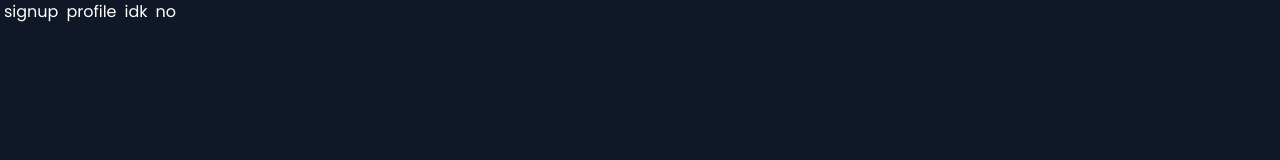
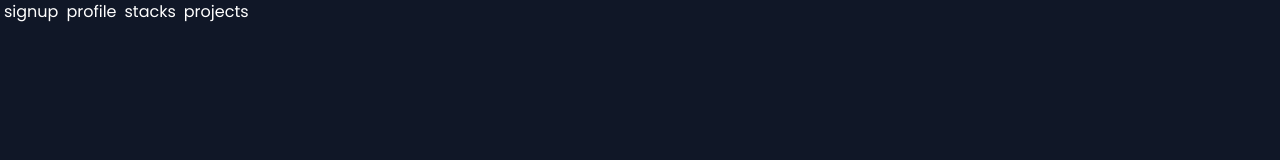
Before and after one commit to apoorvsingal/idk-what-to-name-it-yet, a Next.js app: page / in a window 1280 px wide. Shown: the top 160 px of the page. Built offline with nearby package versions, Linux system fonts and the light colour scheme.

Commit message:
main will you date me :flushed:

```diff
--- a/pages/index.tsx
+++ b/pages/index.tsx
@@ -11,8 +11,8 @@ const Index = () => {
 			<main className="bg-bg text-white w-full h-screen">
 				<Link href="/signup"><a className="p-1">signup</a></Link>
 				<Link href="/profile"><a className="p-1">profile</a></Link>
-				<Link href="/stacks/new"><a className="p-1">idk</a></Link>
-				<Link href="/projects/new"><a className="p-1">no</a></Link>
+				<Link href="/stacks/new"><a className="p-1">stacks</a></Link>
+				<Link href="/projects/new"><a className="p-1">projects</a></Link>
 			</main>
 		</>
 	)
--- a/pages/projects/new.tsx
+++ b/pages/projects/new.tsx
@@ -87,9 +87,9 @@ const NewProjectPage = function ({ user, stacks }: { user: User, stacks: TechSta
 						<ErrorMessage name="url">
 							{msg => <div className="text-xs">{msg}</div>}
 						</ErrorMessage>
-						<Field name="url" type="text" className="p-1 pl-1.5 bg-snow block w-9/12 rounded outline-none border border-snow focus:border-lightPurple transition duration-300 ease-out text-gray" />
+						<Field name="url" type="text" className="p-1 pl-1.5 bg-snow block w-9/12 rounded outline-none border border-snow focus:border-lightPurple transition duration-300 ease-out text-gray mb-2" />
 
-						<button type="submit" className="bg-gradient-to-b from-lightPurple to-purple text-white py-2 px-6 rounded-md my-6 text-lg hover:from-purple hover:to-lightPurple transition duration-700 ease-out outline-none w-max" disabled={isSubmitting}>Submit</button>
+						<button type="submit" className="w-max bg-gradient-to-b from-lightPurple to-purple text-white py-2 px-6 rounded-md my-6 text-lg hover:from-purple hover:to-lightPurple transition duration-700 ease-out outline-none m-auto sm:m-0" disabled={isSubmitting}>Submit</button>
 					</Form>
 				)}
 			</Formik>
--- a/pages/stacks/new.tsx
+++ b/pages/stacks/new.tsx
@@ -40,15 +40,15 @@ const NewProjectPage = function ({ user, stacks }: NewStackPageProps) {
 						<ErrorMessage name="icon">
 							{msg => <div className="text-xs">{msg}</div>}
 						</ErrorMessage>
-						<Field name="name" type="text" className="p-1 pl-1.5 bg-snow block w-9/12 rounded outline-none border border-snow focus:border-lightPurple transition duration-300 ease-out" />
+						<Field name="name" type="text" className="p-1 pl-1.5 bg-snow block w-9/12 rounded outline-none border border-snow focus:border-lightPurple transition duration-300 ease-out text-gray" />
 
 						Description:
 						<ErrorMessage name="icon">
 							{msg => <div className="text-xs">{msg}</div>}
 						</ErrorMessage>
-						<Field name="description" type="text" className="p-1 pl-1.5 bg-snow block w-9/12 rounded outline-none border border-snow focus:border-lightPurple transition duration-300 ease-out" />
+						<Field name="description" type="text" className="p-1 pl-1.5 bg-snow block w-9/12 rounded outline-none border border-snow focus:border-lightPurple transition duration-300 ease-out text-gray mb-2" />
 
-						<button type="submit" className="bg-gradient-to-b from-lightPurple to-purple text-white py-2 px-6 rounded-md my-6 text-lg hover:from-purple hover:to-lightPurple transition duration-700 ease-out outline-none m-auto" disabled={isSubmitting}>Submit</button>
+						<button type="submit" className="w-max bg-gradient-to-b from-lightPurple to-purple text-white py-2 px-6 rounded-md my-6 text-lg hover:from-purple hover:to-lightPurple transition duration-700 ease-out outline-none m-auto sm:m-0" disabled={isSubmitting}>Submit</button>
 					</Form>
 				)}
 			</Formik>
```
